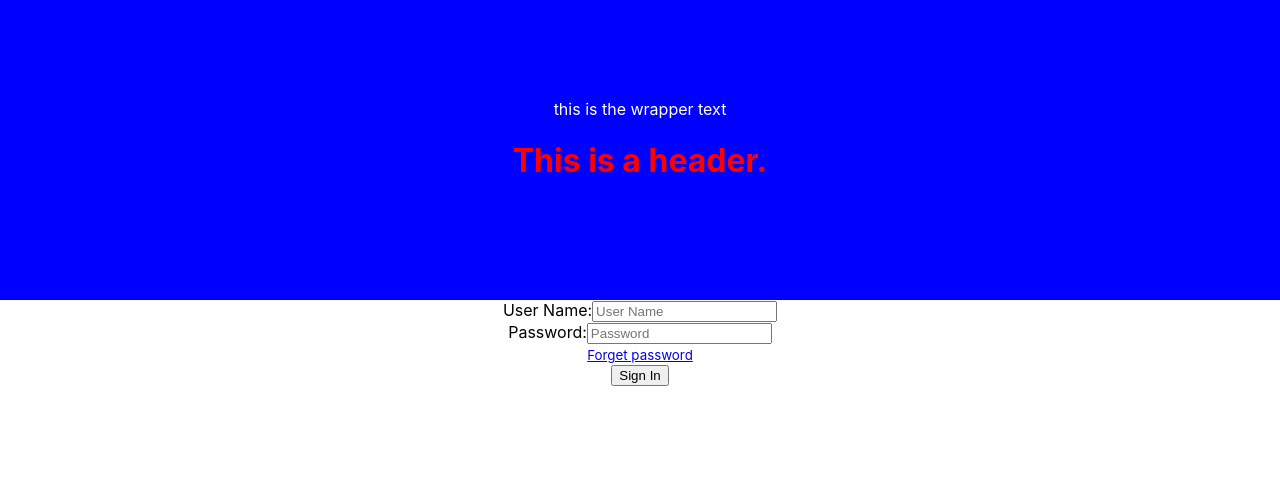
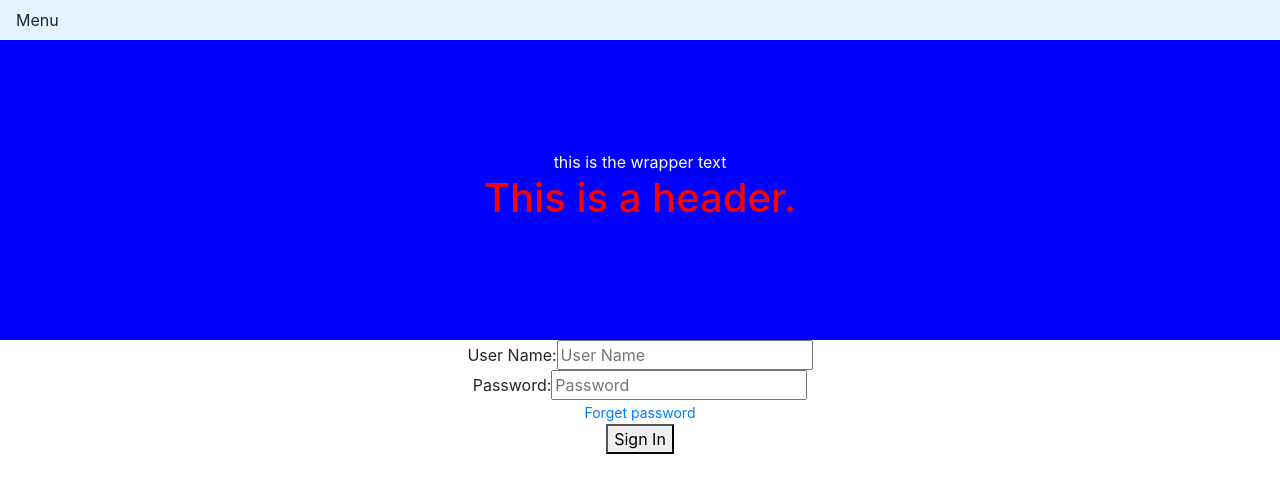
Before and after one commit to chloefullstack/chloe-react, a React (Create React App) app: page / in a window 1280 px wide. Shown: the top 492 px of the page. Built offline with nearby package versions, Linux system fonts and the light colour scheme.

Commit message:
add navbar component in app

```diff
--- a/src/App.js
+++ b/src/App.js
@@ -4,6 +4,7 @@ import './App.css';
 
 import SignForm from './components/SignForm'
 import Header from './components/Header/Header'
+import Navbar from './components/Navbar'
 
 import FirstComponent from './components/FirstComponent'
 import SecondComponent from './components/SecondComponent'
@@ -29,6 +30,7 @@ class App extends Component {
         let { userName, password } = this.state
         return (
             <div className="App">
+                <Navbar></Navbar>
                 <Header></Header>
                 <SignForm
                     userName={userName} password={password}
```
